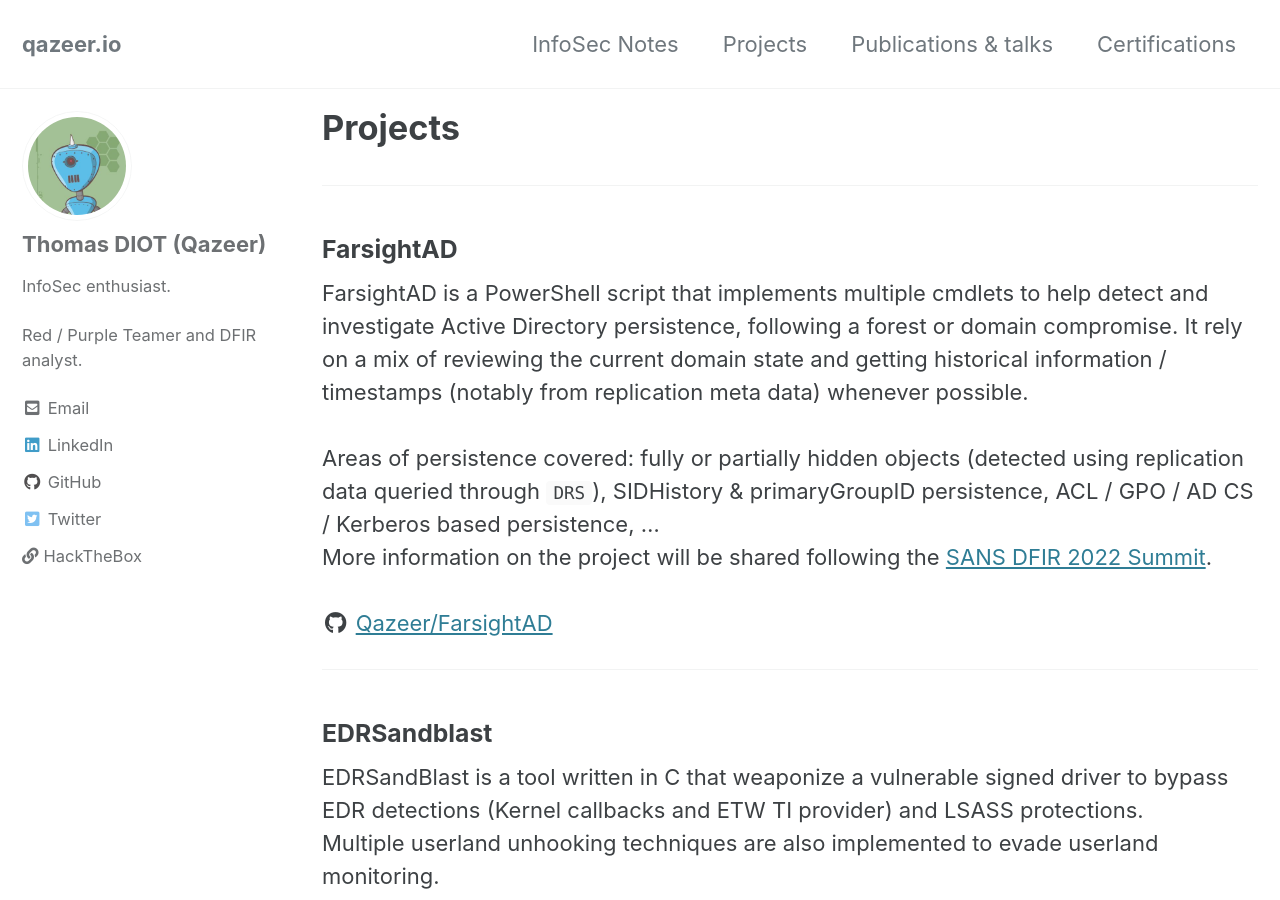
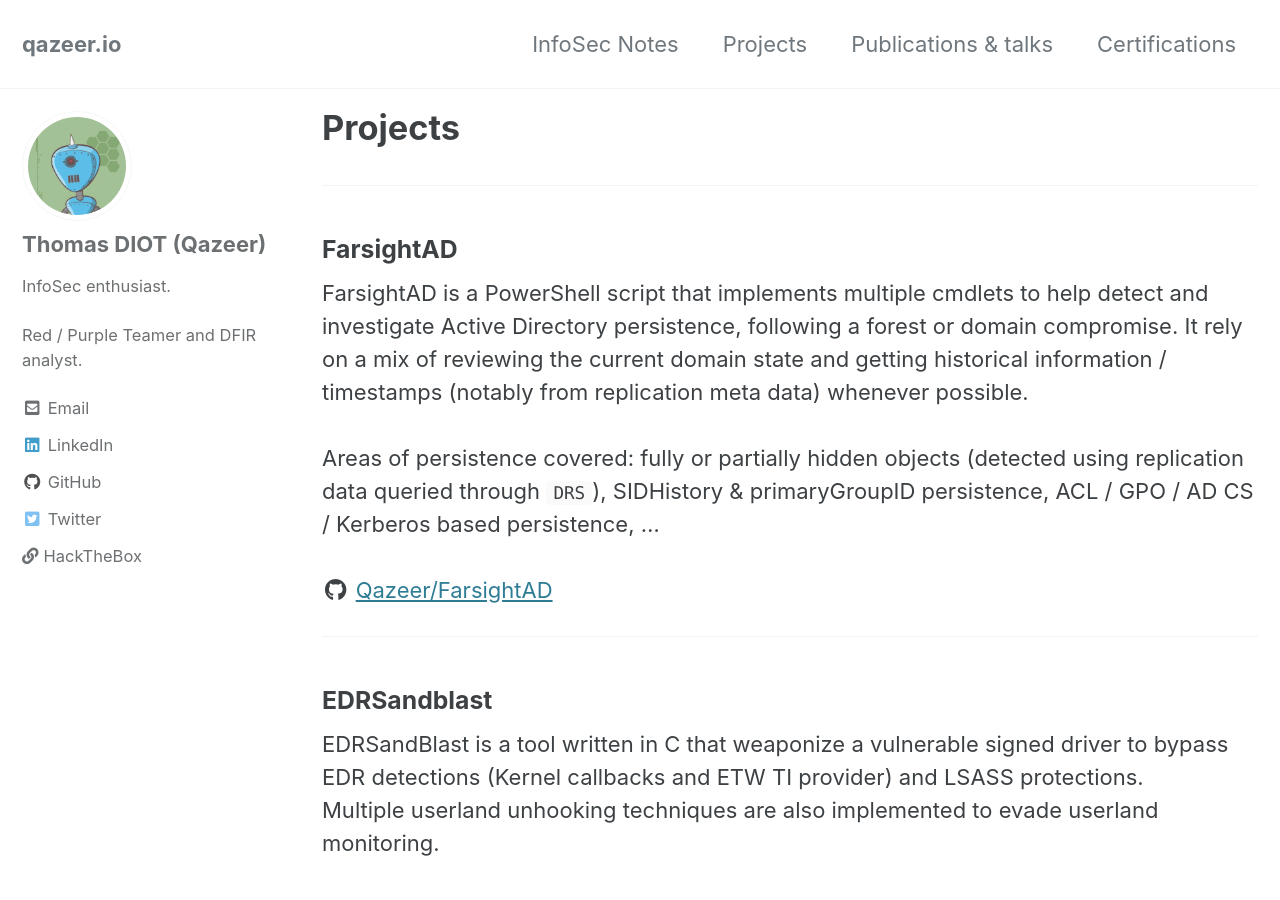
Before and after one commit to Qazeer/qazeer.github.io, a Jekyll site: the page built from _pages/projects.md, in a window 1280 px wide and 900 px high. Built offline with Jekyll 4.4.1, drawn with Linux system fonts in a browser that asks for light colours; cached includes are drawn as plain includes.

Commit message:
Remove SANS DFIR 2022 Summit disclaimer

```diff
--- a/_pages/projects.md
+++ b/_pages/projects.md
@@ -19,8 +19,6 @@
 <br><br> Areas of persistence covered: fully or partially hidden objects
 (detected using replication data queried through `DRS`), SIDHistory &
 primaryGroupID persistence, ACL / GPO / AD CS / Kerberos based persistence, ...
-<br> More information on the project will be shared following the
-[SANS DFIR 2022 Summit](https://www.sans.org/cyber-security-training-events/digital-forensics-summit-2022/).
 <br><br>
 <i class="fab fa-fw fa-github" aria-hidden="true"></i> [Qazeer/FarsightAD](https://github.com/Qazeer/FarsightAD)
 
```
